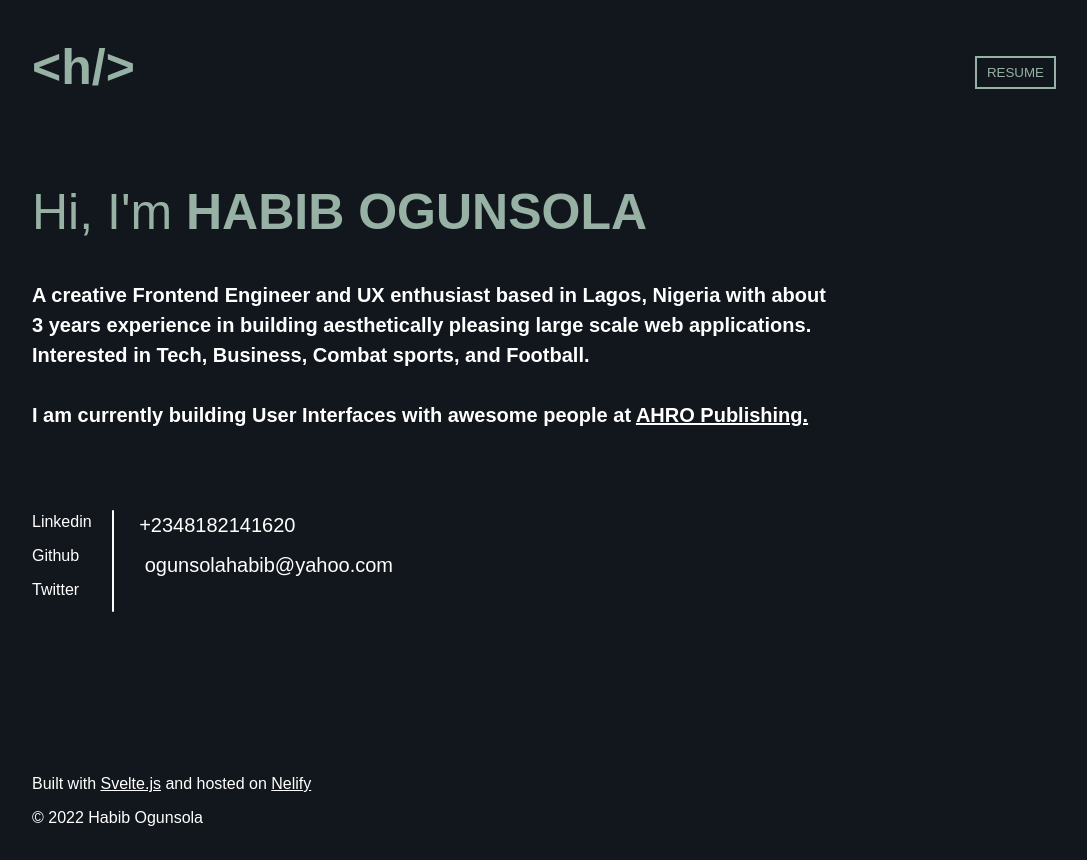
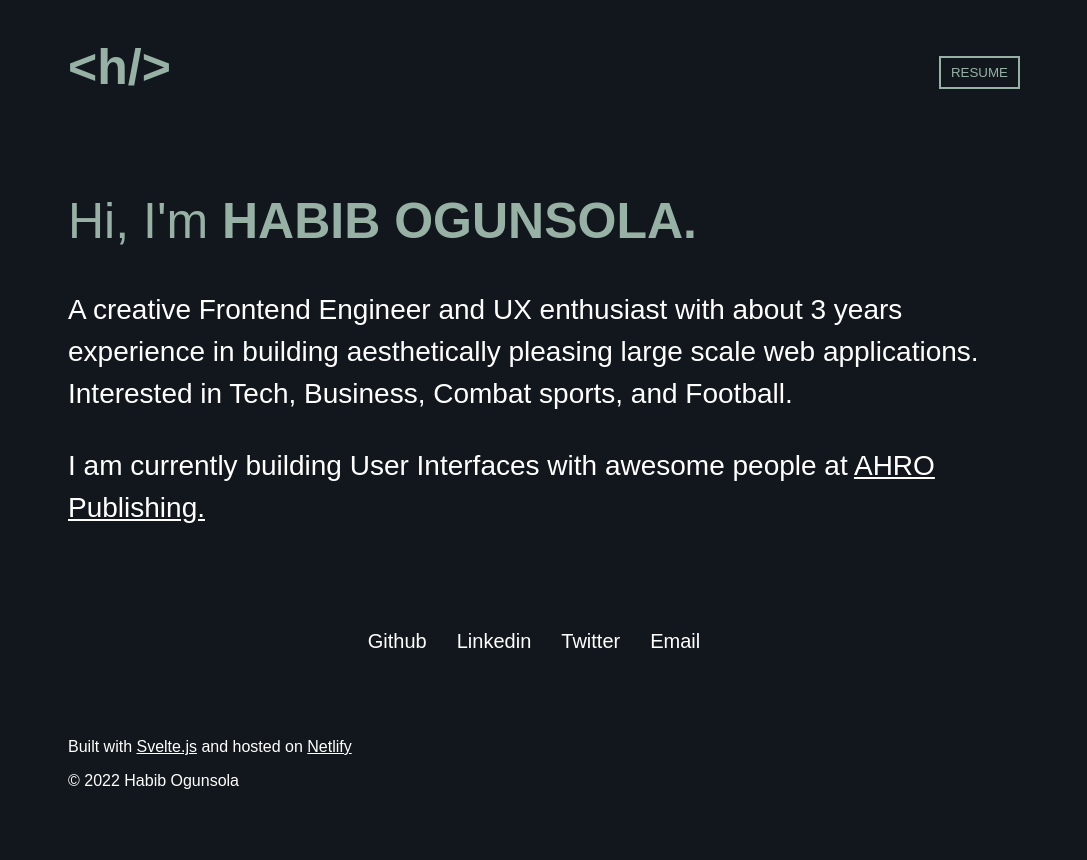
Before and after one commit to ogunsolahabib/portfolio-one-svelte, a SvelteKit app: page / in a window 1280 px wide. Shown: the whole page, without its empty margins (96-1183 px from the left). After the commit the page ends 823 px from the top, so only its background shows below. Built offline with nearby package versions, Linux system fonts and the light colour scheme.

Commit message:
update links, remove unused

```diff
--- a/src/components/Container.svelte
+++ b/src/components/Container.svelte
@@ -21,20 +21,22 @@
 	];
 	let socials = [
 		{
+			name: 'Github',
+			icon: 'fab fa-github',
+			link: 'https://github.com/ogunsolahabib'
+		},
+		{
 			name: 'Linkedin',
 			icon: 'fab fa-linkedin',
-			link: 'https://linkedin.com/in/habib-ogunsola-92b79a15a/'
+			link: 'https://linkedin.com/in/habibogunsola'
 		},
 		{
-			name: 'Github',
-			icon: 'fab fa-github',
-			link: 'https://github.com/ogunsolahabib/'
+			name: 'Twitter',
+			link: 'https://twitter.com/ha_beeeb'
 		},
-
 		{
-			name: 'Twitter',
-			icon: 'fab fa-twitter',
-			link: 'https://twitter.com/ha_beeeb'
+			name: 'Email',
+			link: 'mailto:ogunsolahabib@yahoo.com'
 		}
 	];
 </script>
@@ -43,11 +45,11 @@
 	<section class="section section--hero">
 		<div class="hero__about">
 			<h1 class="greeting">
-				<span class="greeting__hi">Hi, I'm</span> HABIB OGUNSOLA
+				<span class="greeting__hi">Hi, I'm</span> HABIB OGUNSOLA.
 			</h1>
 			<div class="description">
 				<p>
-					A creative Frontend Engineer and UX enthusiast based in Lagos, Nigeria with{' '}
+					A creative Frontend Engineer and UX enthusiast with{' '}
 					{new Date().getMonth() > 3 ? 'over' : 'about'}{' '}
 					{new Date().getFullYear() - 2019} years experience in building aesthetically pleasing large
 					scale web applications.
@@ -75,23 +77,40 @@
 						</li>
 					{/each}
 				</ul>
-				<div class="v-line" />
-				<ul class="set address">
-					<li>
-						<a href="tel:+2348182141620">
-							<i class="fas fa-phone" />
-							&nbsp;+2348182141620
-						</a>
-					</li>
-					<li>
-						<a href="mailto:ogunsolahabib@yahoo.com">
-							<i class="far fa-envelope" />
-							&nbsp;
-							<span>ogunsolahabib@yahoo.com</span>
-						</a>
-					</li>
-				</ul>
 			</div>
 		</div>
 	</section>
 </main>
+
+<style>
+	main {
+		min-height: 70vh;
+		@media screen and (min-width: 768px) {
+			display: flex;
+			align-items: center;
+			justify-content: center;
+			flex-direction: column;
+		}
+	}
+
+	.description p {
+		font-size: 28px;
+	}
+	section {
+		width: clamp(200px, 100%, 1080px);
+		margin: auto;
+	}
+	#contact {
+		margin: auto;
+	}
+	.social {
+		display: flex;
+		gap: 30px;
+		flex-wrap: wrap;
+		margin-top: 50px;
+		font-size: 20px;
+	}
+	.social a:hover {
+		text-decoration: underline;
+	}
+</style>
--- a/src/components/Footer.svelte
+++ b/src/components/Footer.svelte
@@ -1,51 +1,40 @@
 <script>
 	let socials = [
 		{
-      title: "Github",
-      url: "https://github.com/ogunsolahabib",
-      icon: "fab fa-github",
+			title: 'Github',
+			url: 'https://github.com/ogunsolahabib',
+			icon: 'fab fa-github'
 		},
 		{
-      title: "LinkedIn",
-      url: "https://linkedin.com/in/habib-ogunsola-92b79a15a/",
-      icon: "fab fa-linkedin",
+			title: 'LinkedIn',
+			url: 'https://linkedin.com/in/habib-ogunsola-92b79a15a/',
+			icon: 'fab fa-linkedin'
 		},
 		{
-      title: "Twitter",
-      url: "https://twitter.com/ha_beeeb",
-      icon: "fab fa-twitter",
+			title: 'Twitter',
+			url: 'https://twitter.com/ha_beeeb',
+			icon: 'fab fa-twitter'
 		},
 		{
-      title: "Instagram",
-      url: "https://instagram.com/ha_beeeb_",
-      icon: "fab fa-instagram",
-    },
+			title: 'Instagram',
+			url: 'https://instagram.com/ha_beeeb_',
+			icon: 'fab fa-instagram'
+		}
 	];
 </script>
 
 <footer>
 	<p class="site-details">
-    Built with <a
-      target="_blank"
-      rel="noopener noreferrer"
-      href="https://svelte.dev">Svelte.js</a
-    >
+		Built with <a target="_blank" rel="noopener noreferrer" href="https://svelte.dev">Svelte.js</a>
 		and hosted on
-    <a target="_blank" rel="noopener noreferrer" href="https://netlify.com"
-      >Nelify</a
-    >
+		<a target="_blank" rel="noopener noreferrer" href="https://netlify.com">Netlify</a>
 	</p>
 	<div class="copyright-and-socials">
 		<p class="copyright">&copy; {new Date().getFullYear()} Habib Ogunsola</p>
 		<ul class="socials">
 			{#each socials as social}
 				<li>
-          <a
-            target="_blank"
-            rel="noopener noreferrer"
-            href={social.url}
-            title={social.title}
-          >
+					<a target="_blank" rel="noopener noreferrer" href={social.url} title={social.title}>
 						<i class={social.icon} />
 					</a>
 				</li>
--- a/src/global.css
+++ b/src/global.css
@@ -34,7 +34,7 @@ footer {
   header,
   main,
   footer {
-    padding: 3rem 10vw;
+    max-width: 1080px;
   }
 }
 h1,
@@ -71,10 +71,7 @@ ul {
   flex-direction: column;
   margin-bottom: 5rem;
 }
-.section--hero .hero__about {
-  font-weight: 700;
-  width: 100%;
-}
+
 .section--hero .hero__about a {
   text-decoration: underline;
 }
@@ -88,16 +85,7 @@ ul {
 .section--hero .hero__image img {
   width: 100%;
 }
-@media only screen and (min-width: 1024px) {
-  .section--hero {
-    align-items: center;
-    flex-direction: row;
-  }
-  .section--hero .hero__about {
-    max-width: 800px;
-    margin-right: 5vw;
-  }
-}
+
 #contact > div {
   display: flex;
   flex-direction: column-reverse;
```
Lines whose indentation alone changed are shown as unchanged.
